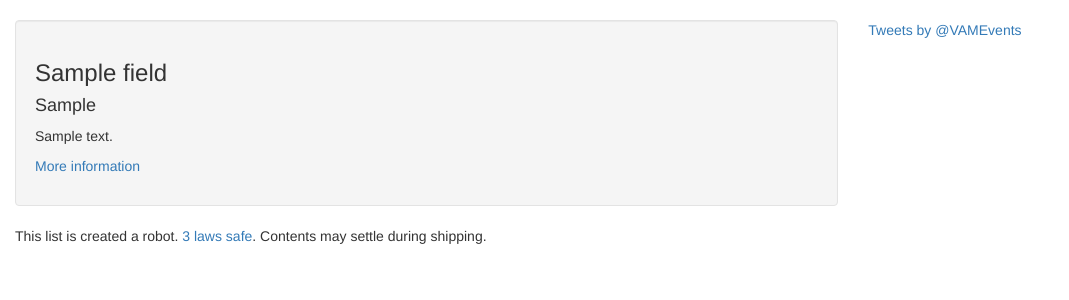
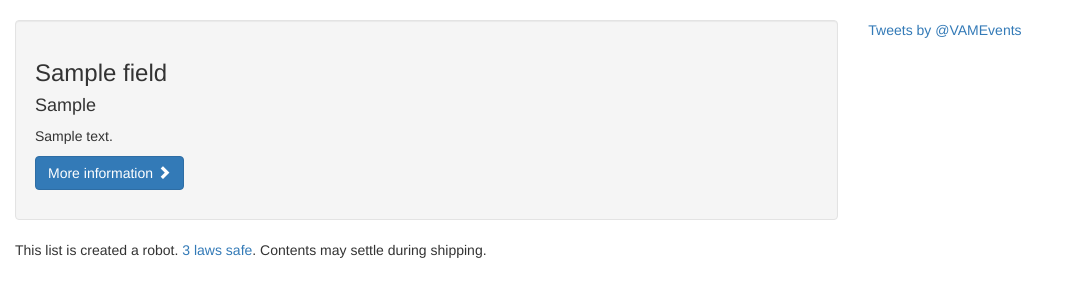
Before and after one commit to vanda/watbot, a Python web app: template templates/main.html in a window 1280 px wide. Shown: the part 180-480 px from the top of the page, without its empty margins (0-1069 px from the left). Run offline with Jinja, Linux system fonts and the light colour scheme; the template is opened without the code that fills it: most values are stand-ins (such as "Sample title", 1, 10 or a date in 2020); some libraries are stand-ins or nearby versions.

Commit message:
Make more information button more visible

```diff
--- a/templates/main.html
+++ b/templates/main.html
@@ -32,7 +32,13 @@
                 <h3>{{ event['fields']['name'] }}</h3>
                 <h4>{{ event.get('event_dt') }}</h4>
                 <p>{{ event['fields']['short_description'] }}</p>
-                <p><a href="http://www.vam.ac.uk/whatson/event/{{ event['pk'] }}" target="_blank">More information</a></p>
+                <p>
+                    <a href="http://www.vam.ac.uk/whatson/event/{{ event['pk'] }}" target="_blank" class="btn btn-primary" role="button">
+
+                        More information
+                        <span class="glyphicon glyphicon-chevron-right"></span>
+                    </a>
+                </p>
             </div>
             {% endfor %}
         </div>
```
